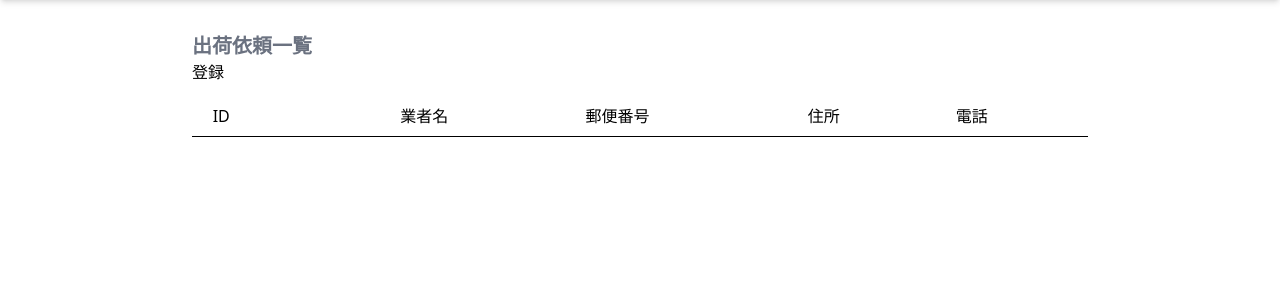
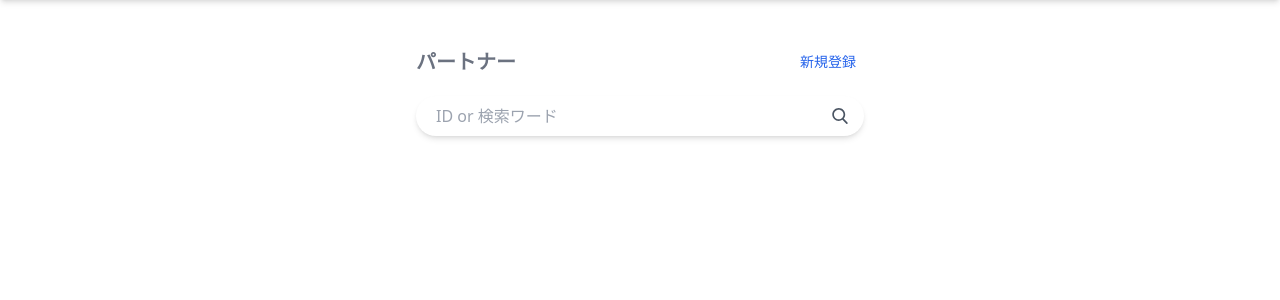
Before and after one commit to hayamakazuyuki/sf-mgmt, a Flask app: page /contractor/ in a window 1280 px wide. Shown: the part 80-380 px from the top of the page. Run offline with Flask 2, Linux system fonts and the light colour scheme; data that the repository does not hold is empty; some libraries are stand-ins or nearby versions.

Commit message:
contractor search

```diff
--- a/sf/app/contractor/views.py
+++ b/sf/app/contractor/views.py
@@ -1,3 +1,4 @@
+from email.policy import default
 from flask import Blueprint, render_template, request, flash, redirect, url_for
 
 from ..extentions import db
@@ -10,11 +11,29 @@
 
 @contractor.route('/')
 def index():
-    page = request.args.get('page', 1, type=int)
 
-    contractors = Contractor.query.paginate(page=page, per_page=20)
+    q = request.args.get('q', default=None)
 
-    return render_template('contractor/index.html', contractors=contractors)
+    if q:
+        page = request.args.get('page', 1, type=int)
+
+        if q.isdigit():
+            contractor = Contractor.query.get(q)
+
+            if contractor:
+                return redirect(url_for('contractor.profile', id=q))
+
+            else:
+                return redirect(url_for('contractor.index'))
+
+        else:
+            search = "%{}%".format(q)
+            contractors = Contractor.query.filter(Contractor.name.like(search)).paginate(page=page, per_page=20)
+            count = len(Contractor.query.filter(Contractor.name.like(search)).all())
+
+            return render_template('contractor/index.html', page=page, contractors=contractors, count=count)
+    else:
+        return render_template('contractor/index.html')
 
 
 @contractor.route('/register', methods=['GET', 'POST'])
--- a/sf/app/templates/contractor/index.html
+++ b/sf/app/templates/contractor/index.html
@@ -3,11 +3,57 @@
 {% include "navbar.html" %}
 {% include "_flashing.html" %}
 
-<div class="container mx-auto">
-    <div class="max-w-4xl mx-auto my-8">
-        <h1 class="font-bold text-xl text-gray-500">出荷依頼一覧</h1>
-        <a href="/contractor/register">登録</a>
-        <table class="table-auto my-3 w-full">
+<div class="container mx-auto max-w-4xl">
+
+    <div class="mx-auto my-12 max-w-md">
+
+        <div class="flex justify-between my-5 ">
+            <h1 class="font-bold text-xl text-gray-500">パートナー</h1>
+
+            <a href="/contractor/register" class="text-sm text-blue-600 rounded-full py-1 px-2 hover:bg-blue-100 hover:text-blue-800">
+                新規登録
+            </a>
+        </div>
+
+        <div class="w-full">
+            <form action="/contractor/" method="GET">
+                <div class="relative flex">
+                    <input class="w-full rounded-full shadow-md h-10 px-5 pr-16 focus:border-blue-400 focus:bg-white" type="search" name="q" placeholder="ID or 検索ワード">
+                    <button type="submit" class="absolute right-0 top-0 mt-3 mr-4">
+                        <svg class="text-gray-600 h-4 w-4 fill-current" xmlns="http://www.w3.org/2000/svg"
+                            xmlns:xlink="http://www.w3.org/1999/xlink" version="1.1" id="Capa_1" x="0px" y="0px"
+                            viewBox="0 0 56.966 56.966" style="enable-background:new 0 0 56.966 56.966;" xml:space="preserve"
+                            width="512px" height="512px">
+                            <path
+                            d="M55.146,51.887L41.588,37.786c3.486-4.144,5.396-9.358,5.396-14.786c0-12.682-10.318-23-23-23s-23,10.318-23,23  s10.318,23,23,23c4.761,0,9.298-1.436,13.177-4.162l13.661,14.208c0.571,0.593,1.339,0.92,2.162,0.92  c0.779,0,1.518-0.297,2.079-0.837C56.255,54.982,56.293,53.08,55.146,51.887z M23.984,6c9.374,0,17,7.626,17,17s-7.626,17-17,17  s-17-7.626-17-17S14.61,6,23.984,6z" />
+                        </svg>
+                    </button>
+                </div>
+            </form>
+        </div>
+    </div>
+
+    {% if contractors %}
+    <div class="px-3 items-center flex mx-auto text-sm align-bottom justify-between">
+        <p><span class="text-lg font-bold">{{ count }} </span>件</p>
+        <p class="">
+            {% if page %}
+            {% for page_num in contractors.iter_pages(left_edge=3, right_edge=3) %}
+            {% if page_num %}
+                {% if contractors.page == page_num %}
+                <a class="text-blue-600 underline" href="{{ url_for('contractor.index', page=page_num) }}">{{ page_num }}</a>
+                {% else %}
+                <a class="text-blue-600" href="{{ url_for('contractor.index', page=page_num) }}">{{ page_num }}</a>
+                {% endif %}
+            {% else %}
+            ...
+            {% endif %}
+            {% endfor %}
+        {% endif %}
+        </p>
+    </div>
+
+    <table class="table-auto w-full">
             <thead>
                 <tr>
                     <td class="border-black border-b py-2"></td>
@@ -20,7 +66,6 @@
                 </tr>
             </thead>
             <tbody>
-            {% if contractors %}
             {% for contractor in contractors.items %}
                 <tr>
                     <td class="border-b py-1">
@@ -33,7 +78,7 @@
                         {{ contractor.id }}</a></td>
                     <td class="border-b px-4 py-1">
                         {% if contractor.satiscare.membership == 1 %}
-                        <span class="inline-flex items-center justify-center px-2 py-1 text-xs font-bold leading-none text-white bg-pink-600 rounded-full">
+                        <span class="inline-flex items-center justify-center px-2 py-1 text-xs font-bold leading-none text-white bg-indigo-700 rounded-full">
                             ケア</span>
                         {% endif %}
                     </td>
```
